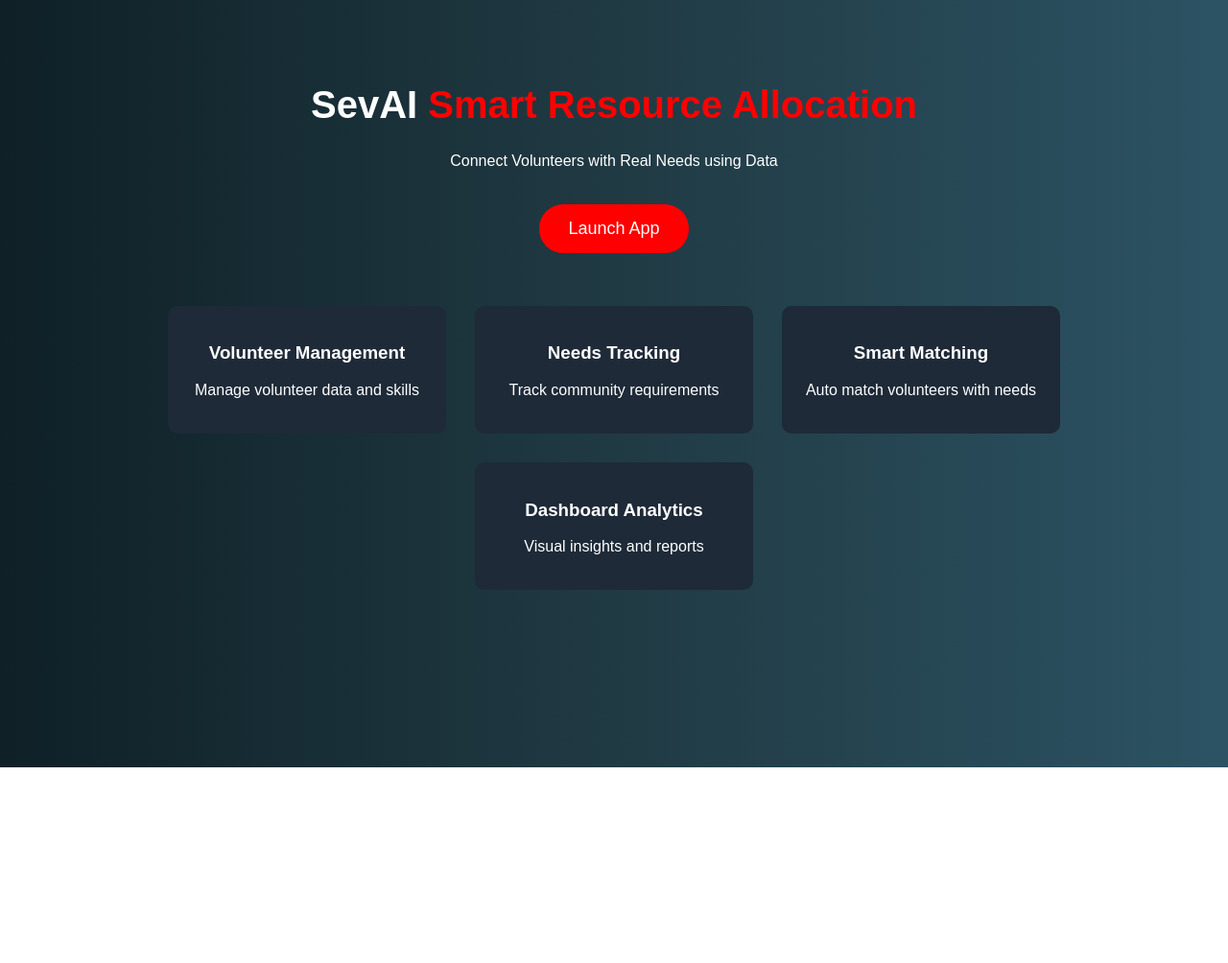
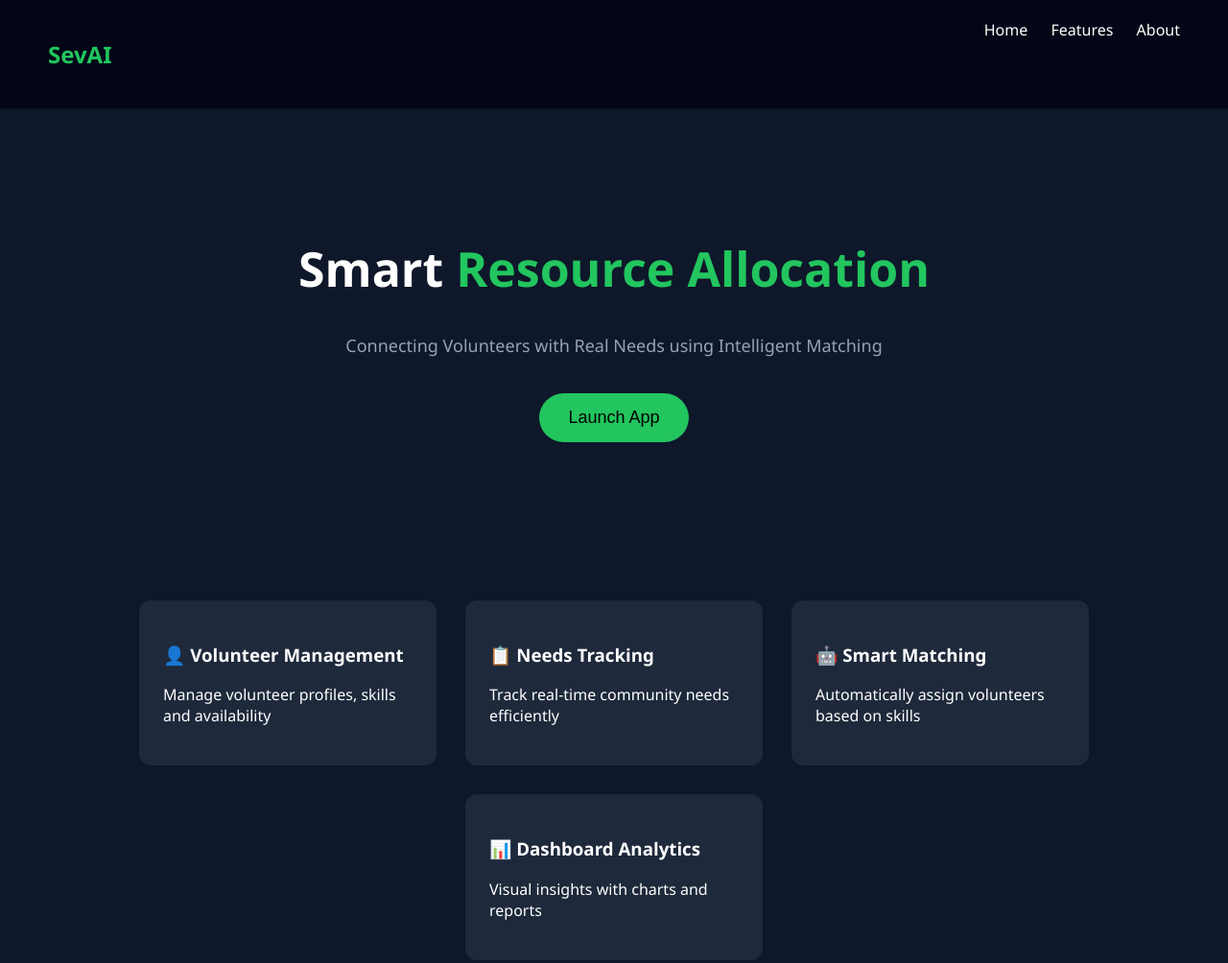
Before and after one commit to ujjwal8349/sevai-landingpage, a plain HTML site: page index.html in a window 1280 px wide. Shown: the top 1004 px of the page at 96% size. Before the commit the page ends 800 px from the top, so only its background shows below. Drawn offline with Linux system fonts and the light colour scheme.

Commit message:
Update index.html

```diff
--- a/index.html
+++ b/index.html
@@ -3,88 +3,141 @@
 <head>
 <meta charset="UTF-8">
 <title>SevAI - Smart Resource Allocation</title>
+
 <style>
 body {
   margin: 0;
-      font-family: Arial;
-      background: linear-gradient(to right, #0f2027, #203a43, #2c5364);
+  font-family: 'Segoe UI', sans-serif;
+  background: #0f172a;
   color: white;
-      text-align: center;
 }
 
-    .container {
-      padding: 60px 20px;
+/* NAVBAR */
+.nav {
+  display: flex;
+  justify-content: space-between;
+  padding: 20px 50px;
+  background: #020617;
+}
+.nav h2 {
+  color: #22c55e;
+}
+.nav a {
+  color: white;
+  text-decoration: none;
+  margin-left: 20px;
 }
 
-    h1 {
-      font-size: 40px;
+/* HERO */
+.hero {
+  text-align: center;
+  padding: 100px 20px;
 }
-
-    h1 span {
-      color: red;
+.hero h1 {
+  font-size: 50px;
+}
+.hero span {
+  color: #22c55e;
+}
+.hero p {
+  margin-top: 10px;
+  font-size: 18px;
+  color: #94a3b8;
 }
 
 .btn {
-      background: red;
+  margin-top: 20px;
   padding: 15px 30px;
+  background: #22c55e;
   border: none;
-      border-radius: 25px;
-      color: white;
+  border-radius: 30px;
   font-size: 18px;
   cursor: pointer;
-      margin-top: 20px;
 }
 
+/* FEATURES */
 .features {
   display: flex;
   justify-content: center;
   flex-wrap: wrap;
-      margin-top: 40px;
+  padding: 50px;
 }
 
 .card {
-      background: #1e2a38;
+  background: #1e293b;
   margin: 15px;
+  padding: 25px;
+  width: 260px;
+  border-radius: 12px;
+  transition: 0.3s;
+}
+.card:hover {
+  transform: translateY(-8px);
+  background: #334155;
+}
+
+/* FOOTER */
+.footer {
+  text-align: center;
   padding: 20px;
-      width: 250px;
-      border-radius: 10px;
+  background: #020617;
+  margin-top: 40px;
 }
 </style>
+
 </head>
+
 <body>
 
-<div class="container">
-  <h1>SevAI <span>Smart Resource Allocation</span></h1>
-  <p>Connect Volunteers with Real Needs using Data</p>
+<!-- NAVBAR -->
+<div class="nav">
+  <h2>SevAI</h2>
+  <div>
+    <a href="#">Home</a>
+    <a href="#">Features</a>
+    <a href="#">About</a>
+  </div>
+</div>
+
+<!-- HERO -->
+<div class="hero">
+  <h1>Smart <span>Resource Allocation</span></h1>
+  <p>Connecting Volunteers with Real Needs using Intelligent Matching</p>
 
   <button class="btn" onclick="launchApp()">Launch App</button>
+</div>
 
+<!-- FEATURES -->
 <div class="features">
   <div class="card">
-      <h3>Volunteer Management</h3>
-      <p>Manage volunteer data and skills</p>
+    <h3>👤 Volunteer Management</h3>
+    <p>Manage volunteer profiles, skills and availability</p>
   </div>
 
   <div class="card">
-      <h3>Needs Tracking</h3>
-      <p>Track community requirements</p>
+    <h3>📋 Needs Tracking</h3>
+    <p>Track real-time community needs efficiently</p>
   </div>
 
   <div class="card">
-      <h3>Smart Matching</h3>
-      <p>Auto match volunteers with needs</p>
+    <h3>🤖 Smart Matching</h3>
+    <p>Automatically assign volunteers based on skills</p>
   </div>
 
   <div class="card">
-      <h3>Dashboard Analytics</h3>
-      <p>Visual insights and reports</p>
+    <h3>📊 Dashboard Analytics</h3>
+    <p>Visual insights with charts and reports</p>
   </div>
 </div>
+
+<!-- FOOTER -->
+<div class="footer">
+  <p>© 2026 SevAI | Built by Ujjwal Singh</p>
 </div>
 
 <script>
 function launchApp() {
-  window.location.href = "https://iacademy2.oracle.com/ords/r/in_a762_sql_s06/sevai/home";
+  window.location.href = "https://iacademy2.oracle.com/ords/f?p=14131:1";
 }
 </script>
 
```
Lines whose indentation alone changed are shown as unchanged.
